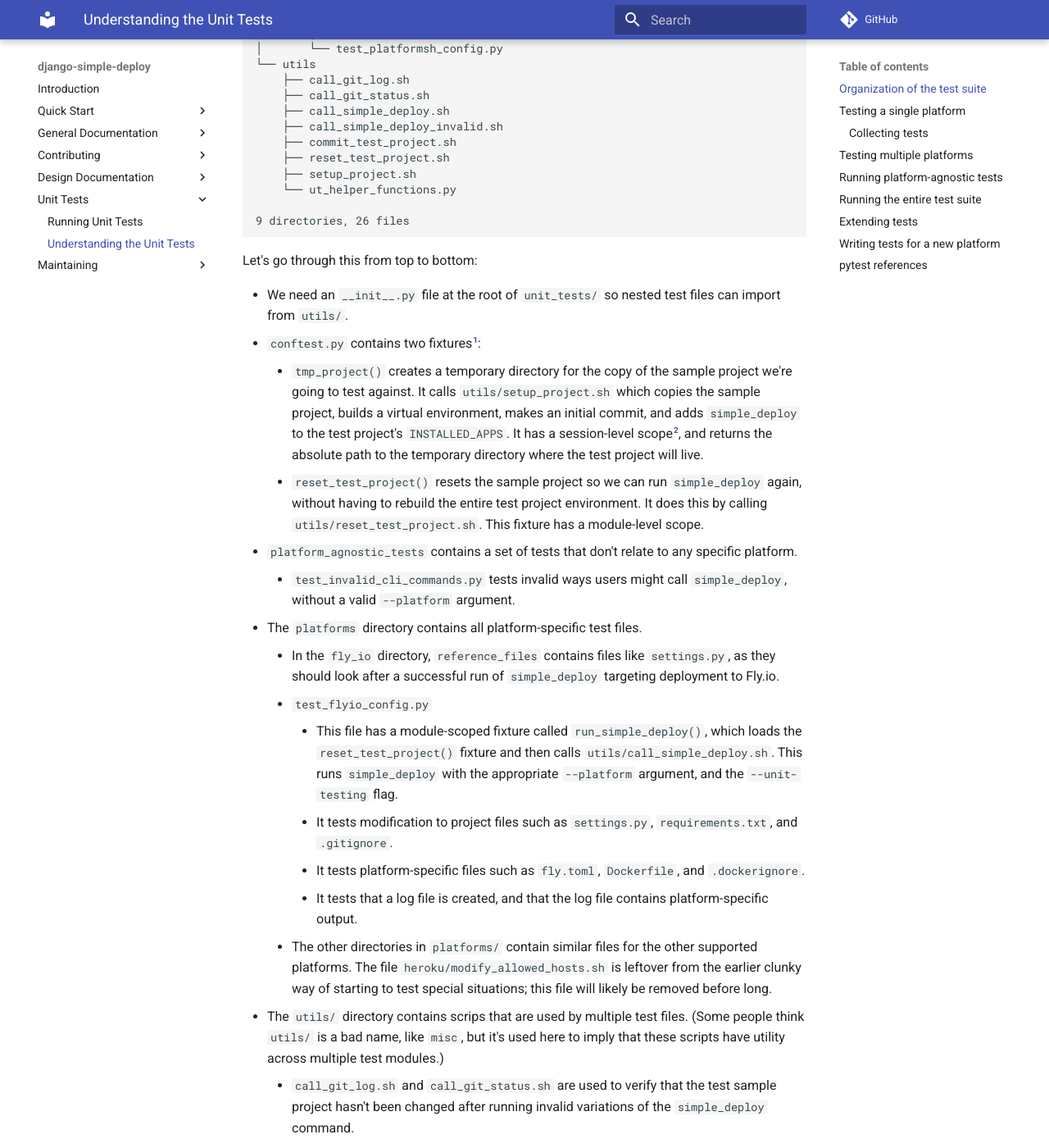
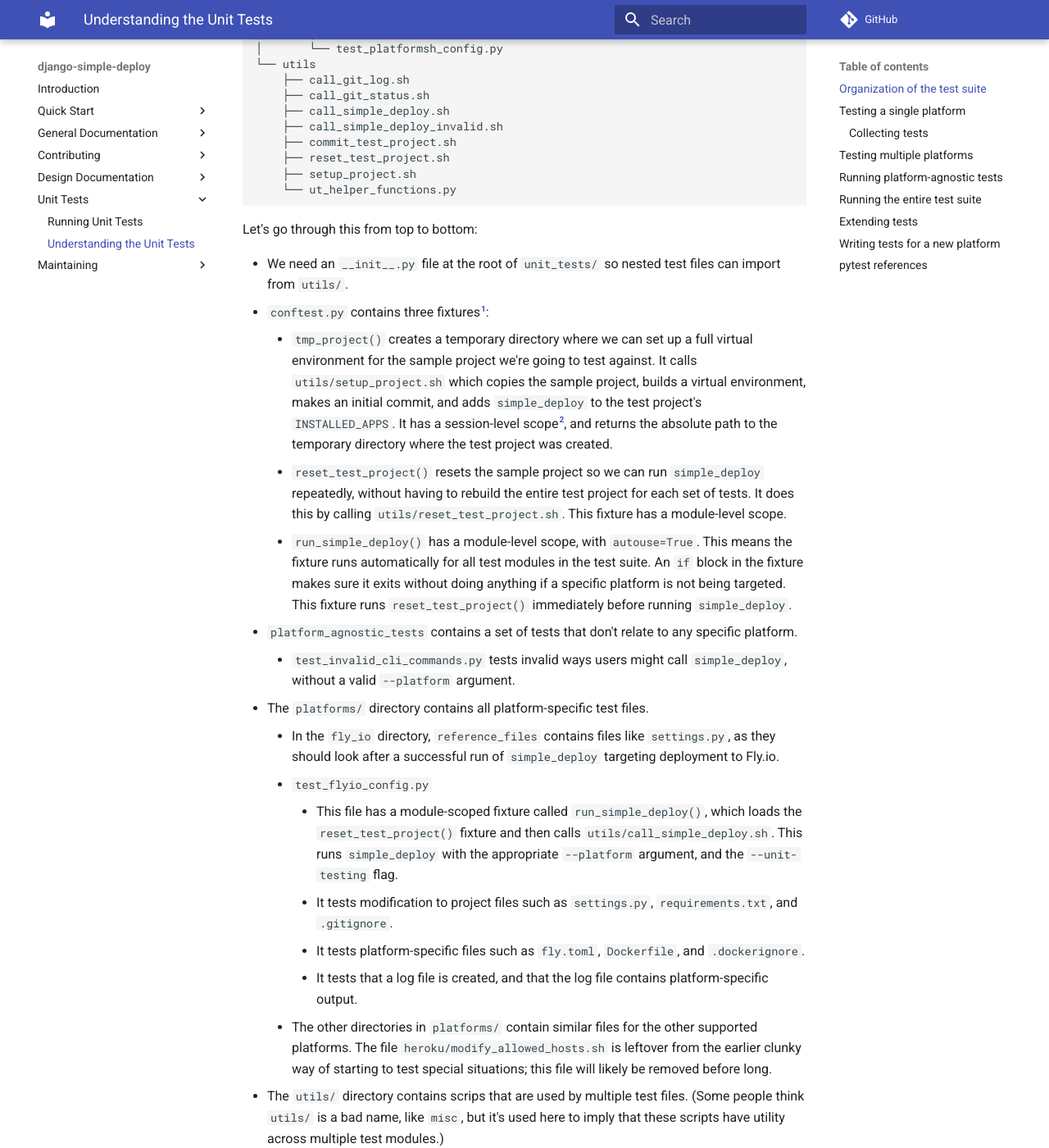
Before and after one commit to ehmatthes/django-simple-deploy, an MkDocs documentation site: the page built from docs/unit_tests/understanding_unit_tests.md, in a window 1280 px wide and 1400 px high, scrolled down 1207 px. Shown: the whole window at 82% size. Built offline with MkDocs 1.6.1 and Material for MkDocs 9.7.7, drawn with Linux system fonts in a browser that asks for light colours; comment, search, counter and statistics services are not loaded; some of the changed text lies outside the part shown.

Commit message:
Updated conftest.py documentation.

````diff
--- a/docs/unit_tests/understanding_unit_tests.md
+++ b/docs/unit_tests/understanding_unit_tests.md
@@ -61,19 +61,18 @@ unit_tests $ tree -L 4
     ├── reset_test_project.sh
     ├── setup_project.sh
     └── ut_helper_functions.py
-
-9 directories, 26 files
 ```
 
 Let's go through this from top to bottom:
 
 - We need an `__init__.py` file at the root of `unit_tests/` so nested test files can import from `utils/`.
-- `conftest.py` contains two fixtures[^1]:
-    - `tmp_project()` creates a temporary directory for the copy of the sample project we're going to test against. It calls `utils/setup_project.sh` which copies the sample project, builds a virtual environment, makes an initial commit, and adds `simple_deploy` to the test project's `INSTALLED_APPS`. It has a session-level scope[^2], and returns the absolute path to the temporary directory where the test project will live.
-    - `reset_test_project()` resets the sample project so we can run `simple_deploy` again, without having to rebuild the entire test project environment. It does this by calling `utils/reset_test_project.sh`. This fixture has a module-level scope.
+- `conftest.py` contains three fixtures[^1]:
+    - `tmp_project()` creates a temporary directory where we can set up a full virtual environment for the sample project we're going to test against. It calls `utils/setup_project.sh` which copies the sample project, builds a virtual environment, makes an initial commit, and adds `simple_deploy` to the test project's `INSTALLED_APPS`. It has a session-level scope[^2], and returns the absolute path to the temporary directory where the test project was created.
+    - `reset_test_project()` resets the sample project so we can run `simple_deploy` repeatedly, without having to rebuild the entire test project for each set of tests. It does this by calling `utils/reset_test_project.sh`. This fixture has a module-level scope.
+    - `run_simple_deploy()` has a module-level scope, with `autouse=True`. This means the fixture runs automatically for all test modules in the test suite. An `if` block in the fixture makes sure it exits without doing anything if a specific platform is not being targeted. This fixture runs `reset_test_project()` immediately before running `simple_deploy`.
 - `platform_agnostic_tests` contains a set of tests that don't relate to any specific platform.
     - `test_invalid_cli_commands.py` tests invalid ways users might call `simple_deploy`, without a valid `--platform` argument.
-- The `platforms` directory contains all platform-specific test files.
+- The `platforms/` directory contains all platform-specific test files.
     - In the `fly_io` directory, `reference_files` contains files like `settings.py`, as they should look after a successful run of `simple_deploy` targeting deployment to Fly.io.
     - `test_flyio_config.py`
         - This file has a module-scoped fixture called `run_simple_deploy()`, which loads the `reset_test_project()` fixture and then calls `utils/call_simple_deploy.sh`. This runs `simple_deploy` with the appropriate `--platform` argument, and the `--unit-testing` flag.
@@ -127,10 +126,13 @@ This command tells pytest to find all the files starting with `test_` in the `pl
 
 ## pytest references
 
-- [About fixtures](https://docs.pytest.org/en/latest/explanation/fixtures.html)
-- [How to use fixtures](https://docs.pytest.org/en/latest/how-to/fixtures.html)
-- [Autouse fixtures](https://docs.pytest.org/en/latest/how-to/fixtures.html#autouse-fixtures-fixtures-you-don-t-have-to-request)
-- [How to capture stdout/stderr output](https://docs.pytest.org/en/7.2.x/how-to/capture-stdout-stderr.html)
-- Fixture [scope](https://docs.pytest.org/en/latest/how-to/fixtures.html#scope-sharing-fixtures-across-classes-modules-packages-or-session)
-- Fixtures [reference](https://docs.pytest.org/en/latest/reference/fixtures.html#reference-fixtures)
-- [Parametrizing fixtures](https://docs.pytest.org/en/latest/how-to/fixtures.html#parametrizing-fixtures)
+- Fixtures
+    - [About fixtures](https://docs.pytest.org/en/latest/explanation/fixtures.html)
+    - [How to use fixtures](https://docs.pytest.org/en/latest/how-to/fixtures.html)
+    - [Autouse fixtures](https://docs.pytest.org/en/latest/how-to/fixtures.html#autouse-fixtures-fixtures-you-don-t-have-to-request)
+    - Fixture [scope](https://docs.pytest.org/en/latest/how-to/fixtures.html#scope-sharing-fixtures-across-classes-modules-packages-or-session)
+    - Fixtures [reference](https://docs.pytest.org/en/latest/reference/fixtures.html#reference-fixtures)
+    - [Parametrizing fixtures](https://docs.pytest.org/en/latest/how-to/fixtures.html#parametrizing-fixtures)
+- Misc
+    - [How to capture stdout/stderr output](https://docs.pytest.org/en/7.2.x/how-to/capture-stdout-stderr.html)
+    - This is the [best discussion](https://stackoverflow.com/questions/34466027/in-pytest-what-is-the-use-of-conftest-py-files) I've found about `conftest.py`.
````
Also changed, not shown: other parts of docs/unit_tests/understanding_unit_tests.md (+1 -1 lines).
